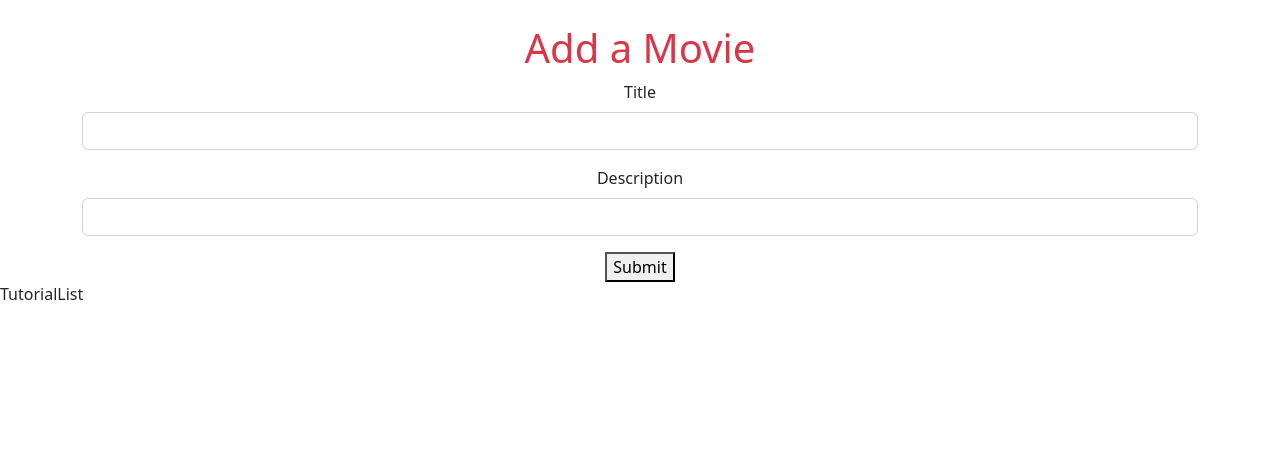
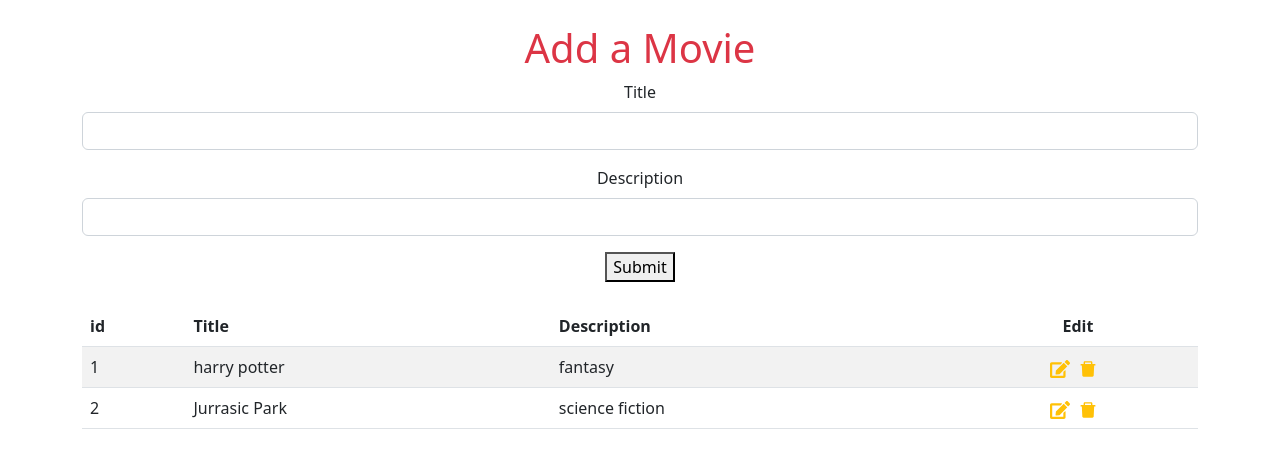
Before and after one commit to Augustcode99/react-axios-practice, a React (Create React App) app: page / in a window 1280 px wide. Shown: the top 468 px of the page. Built offline with nearby package versions, Linux system fonts and the light colour scheme.

Commit message:
mock data used

```diff
--- a/package.json
+++ b/package.json
@@ -9,6 +9,7 @@
     "bootstrap": "^5.2.3",
     "react": "^18.2.0",
     "react-dom": "^18.2.0",
+    "react-icons": "^4.8.0",
     "react-scripts": "5.0.1",
     "web-vitals": "^2.1.4"
   },
--- a/src/components/AddTutorial.jsx
+++ b/src/components/AddTutorial.jsx
@@ -4,20 +4,36 @@ const AddTutorial = () => {
   const [title, setTitle] = useState("");
   const [description, setDescription] = useState("");
 
-  const handleSubmit = (e) => {};
+  const handleSubmit = (e) => {
+    e.preventDefault();
+  };
 
   return (
     <div className="container text-center mt-4">
       <h1 className="display-6 text-danger">Add a Movie</h1>
       <form onSubmit={handleSubmit}>
         <div className="mb-3">
-          <label className="form-label" htmlFor="title">
+          <label
+            className="form-label"
+            htmlFor="title"
+            onChange={(e) => {
+              setTitle(e.target.value);
+            }}
+            value={title}
+          >
             Title
           </label>
           <input className="form-control" type="text" id="title" />
         </div>
         <div className="mb-3">
-          <label className="form-label" htmlFor="desc">
+          <label
+            className="form-label"
+            htmlFor="desc"
+            onChange={(e) => {
+              setDescription(e.target.value);
+            }}
+            value={description}
+          >
             Description
           </label>
           <input className="form-control" type="text" id="desc" />
--- a/src/components/TutorialList.jsx
+++ b/src/components/TutorialList.jsx
@@ -1,7 +1,51 @@
-import React from "react";
+import { FaEdit } from "react-icons/fa";
+import { AiFillDelete } from "react-icons/ai";
 
 const TutorialList = () => {
-  return <div>TutorialList</div>;
+  const tutorials = [
+    { id: 1, title: "harry potter", description: "fantasy" },
+    { id: 2, title: "Jurrasic Park", description: "science fiction" },
+  ];
+
+  return (
+    <div className="container mt-4">
+      <table className="table table-striped">
+        <thead>
+          <tr>
+            <th scope="col">id</th>
+            <th scope="col">Title</th>
+            <th scope="col">Description</th>
+            <th scope="col" className="text-center">
+              Edit
+            </th>
+          </tr>
+        </thead>
+        <tbody>
+          {tutorials.map((item) => {
+            return (
+              <tr>
+                <td> {item.id} </td>
+                <td> {item.title} </td>
+                <td> {item.description} </td>
+                <td className="text-center text-nowrap">
+                  <FaEdit
+                    size={20}
+                    type="button"
+                    className="me-2 text-warning"
+                  />
+                  <AiFillDelete
+                    size={20}
+                    type="button"
+                    className="me-2 text-warning"
+                  />
+                </td>
+              </tr>
+            );
+          })}
+        </tbody>
+      </table>
+    </div>
+  );
 };
 
 export default TutorialList;
```
Also changed, not shown: 1 other file (tests, documents, lock files or other folders).
